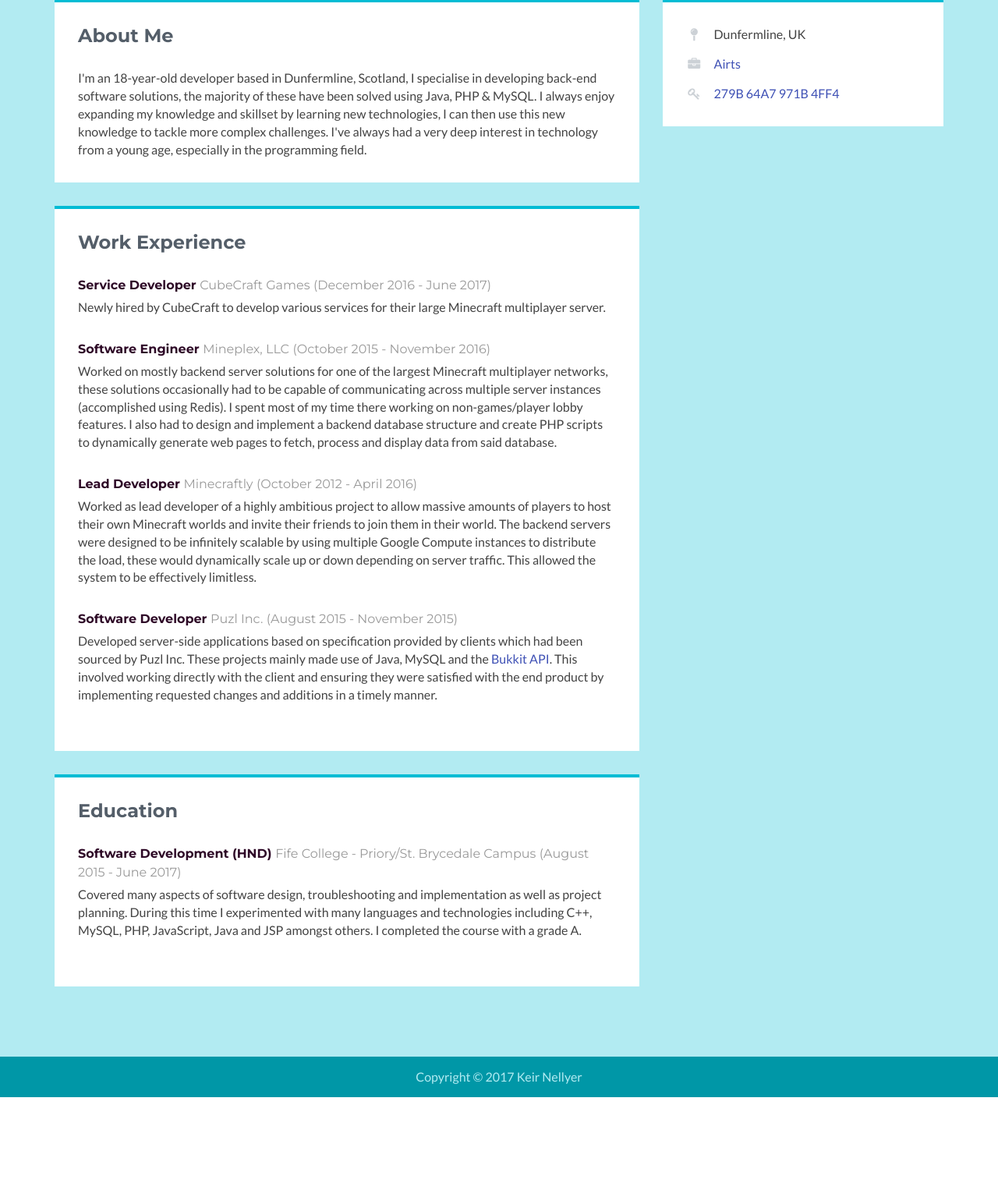
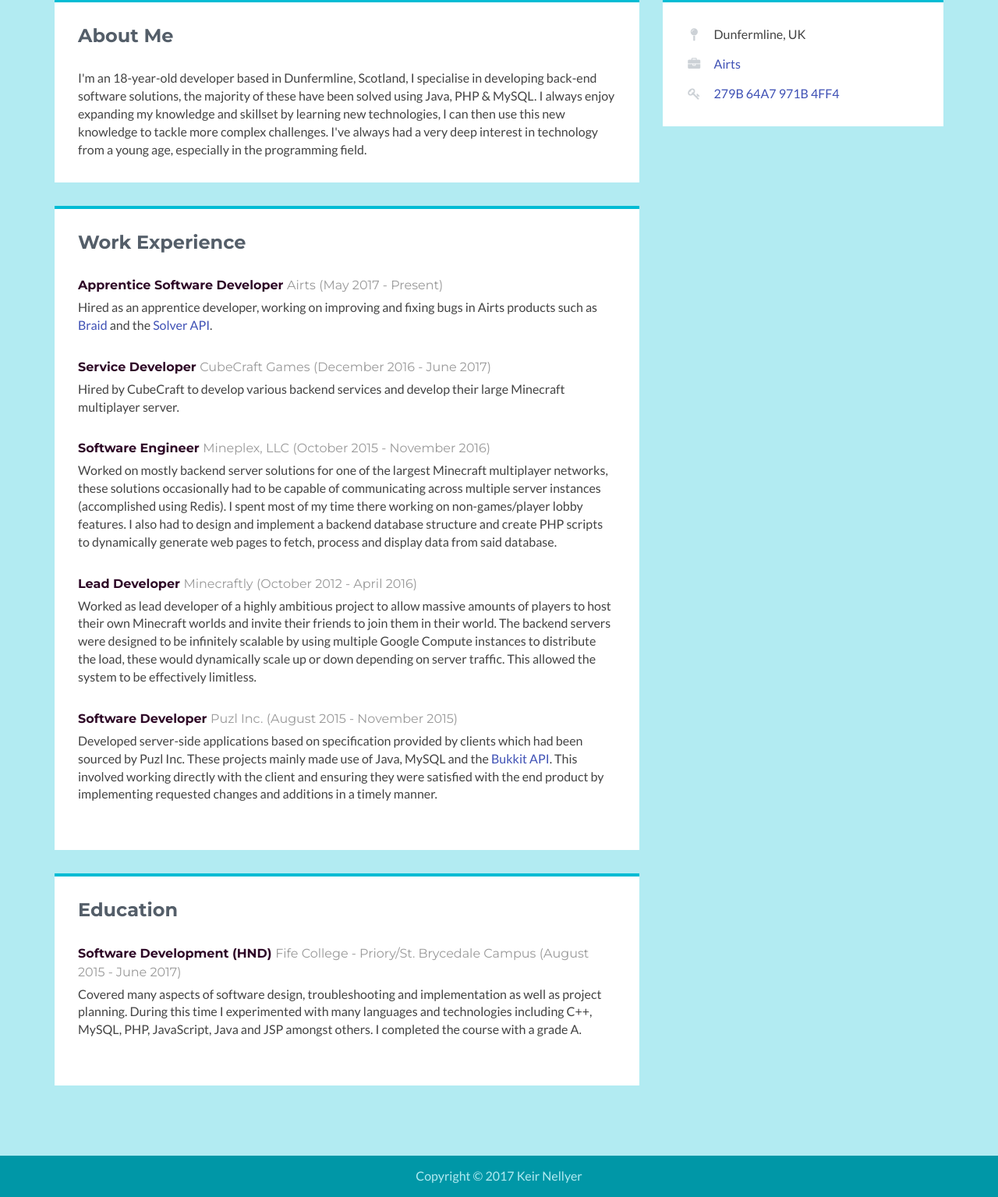
Before and after one commit to iKeirNez/portfolio, a PHP site: page / in a window 1280 px wide. Shown: the part 301-1836 px from the top of the page at 78% size. Before the commit the page ends 1708 px from the top, so only its background shows below. Run offline with PHP 8.4, Linux system fonts and the light colour scheme.

Commit message:
Add Airts work experience

```diff
--- a/index.php
+++ b/index.php
@@ -83,12 +83,23 @@
                     <h2 class="heading">Work Experience</h2>
                     <div class="content">
                         <div class="item">
+                            <h3 class="title">Apprentice Software Developer
+                                <span class="place"><a href="http://www.airts.co.uk">Airts</a></span>
+                                <span class="year">(May 2017 - Present)</span>
+                            </h3>
+                            <p>
+                                Hired as an apprentice developer, working on improving and fixing bugs in Airts products
+                                such as <a href="http://www.airts.co.uk/braid/">Braid</a> and the
+                                <a href="http://www.airts.co.uk/solver-api/">Solver API</a>.
+                            </p>
+                        </div>
+                        <div class="item">
                             <h3 class="title">Service Developer
                                 <span class="place"><a href="https://www.cubecraft.net">CubeCraft Games</a></span>
                                 <span class="year">(December 2016 - June 2017)</span>
                             </h3>
                             <p>
-                                Newly hired by CubeCraft to develop various services for their large Minecraft
+                                Hired by CubeCraft to develop various backend services and develop their large Minecraft
                                 multiplayer server.
                             </p>
                         </div>
```
